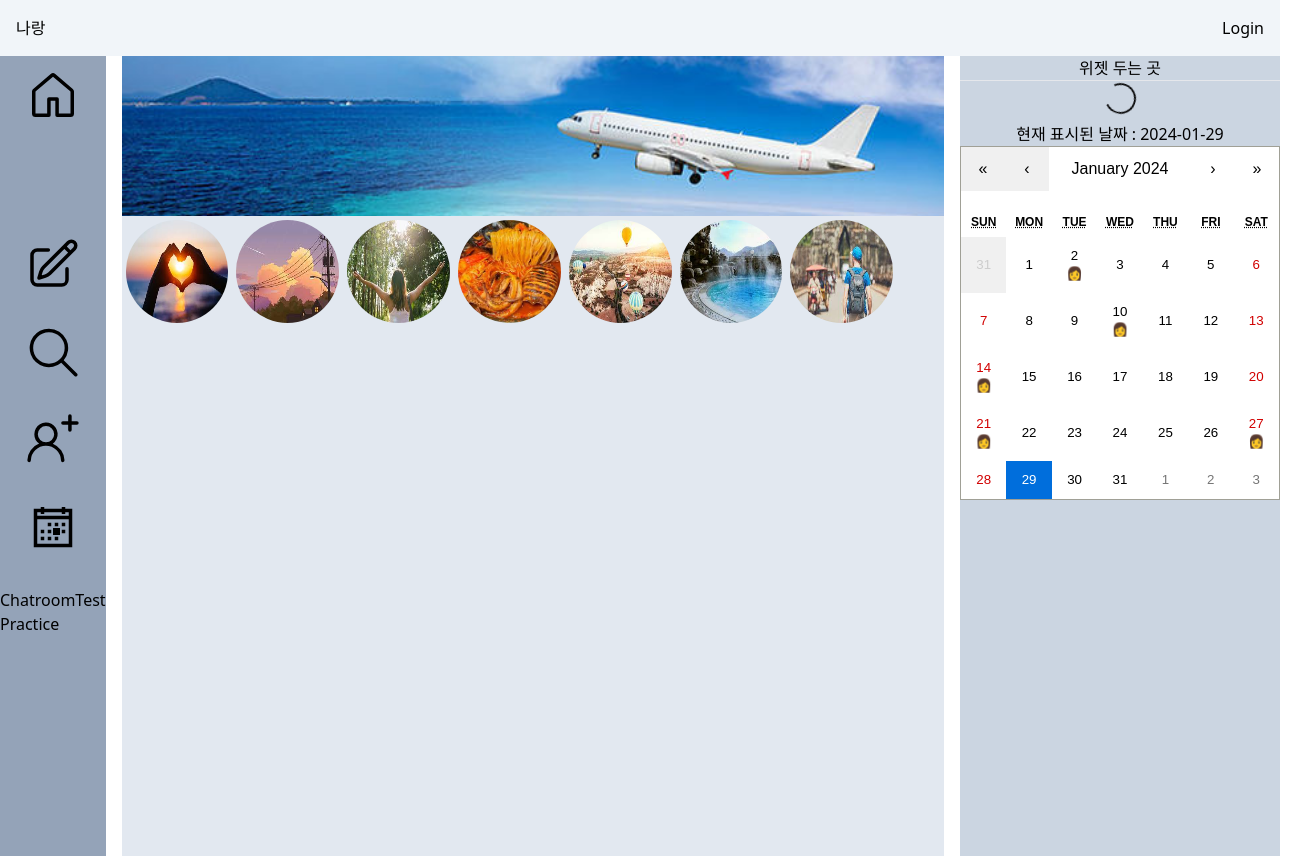
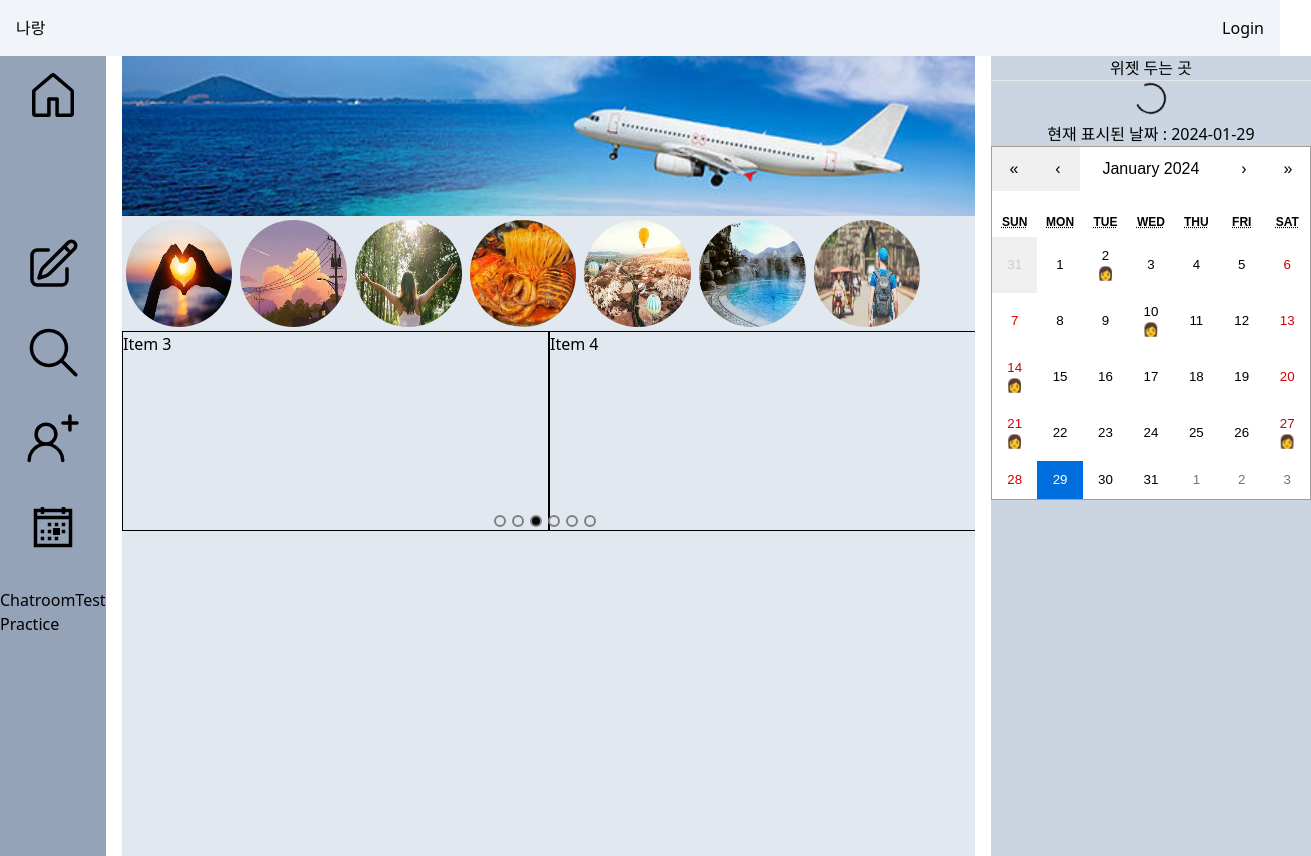
Before and after one commit to narang-trip/frontend, a React (Vite) app in the folder frontend/: page / in a window 1280 px wide. Shown: the whole page, 1311 px wide, since content can reach past the window. Built offline with nearby package versions, Linux system fonts and the light colour scheme.

Commit message:
feat: animation carousel complete
Change-Id: I53813e2f7bcb982df129b7594edbe9fdf1e18cb0

```diff
--- a/frontend/package.json
+++ b/frontend/package.json
@@ -28,6 +28,7 @@
     "react-dom": "^18.2.0",
     "react-icons": "^5.0.1",
     "react-intersection-observer": "^9.5.3",
+    "react-multi-carousel": "^2.8.4",
     "react-redux": "^9.1.0",
     "react-router-dom": "^6.21.2",
     "react-spinners": "^0.13.8",
--- a/frontend/src/components/TripList.jsx
+++ b/frontend/src/components/TripList.jsx
@@ -1,4 +1,4 @@
-import Carousel from "../ui/Carousel";
+import Carousel22 from "../ui/Carousel";
 export default function TripList() {
   let slides = [
     [
@@ -35,7 +35,7 @@ export default function TripList() {
   }
   return (
     <div className="w-full h-full m-auto">
-      <Carousel slides={slides} />
+      <Carousel22 slides={slides} />
     </div>
   );
 }
--- a/frontend/src/ui/Carousel.jsx
+++ b/frontend/src/ui/Carousel.jsx
@@ -1,45 +1,75 @@
-import { useState } from "react";
-import { FaArrowAltCircleLeft, FaArrowAltCircleRight } from "react-icons/fa";
-import { RxDotFilled } from "react-icons/rx";
-const Carousel = ({ slides }) => {
-  const [currentIndex, setCurrentIndex] = useState(0);
+import { Fragment, useState } from "react";
+import Carousel from "react-multi-carousel";
+import "react-multi-carousel/lib/styles.css";
 
-  const prevSlide = () => {
-    const isFirstSlide = currentIndex === 0;
-    const newIndex = isFirstSlide ? slides.length - 1 : currentIndex - 1;
-    setCurrentIndex(newIndex);
-  };
-  const nextSlide = () => {
-    const isLastSlide = currentIndex === slides.length - 1;
-    const newIndex = isLastSlide ? 0 : currentIndex + 1;
-    setCurrentIndex(newIndex);
+const Carousel22 = () => {
+  const [transformValue, setTransformValue] = useState(0);
+  const [itemWidth, setItemWidth] = useState(0);
+  const responsive = {
+    desktop: {
+      breakpoint: { max: 3000, min: 1024 },
+      items: 4,
+      slidesToSlide: 1, // optional, default to 1.
+    },
+    tablet: {
+      breakpoint: { max: 1024, min: 464 },
+      items: 2,
+      slidesToSlide: 2, // optional, default to 1.
+    },
+    mobile: {
+      breakpoint: { max: 464, min: 0 },
+      items: 1,
+      slidesToSlide: 1, // optional, default to 1.
+    },
   };
 
-  const goToSlide = (slideIndex) => {
-    setCurrentIndex(slideIndex);
+  const handleSlide = (currentItem, currentSlide) => {
+    // 현재 항목 및 해당 폭을 기반으로 새로운 transform 값을 계산합니다.
+    const newTransformValue = -currentItem * itemWidth;
+    setTransformValue(newTransformValue);
   };
 
+  const handleResize = () => {
+    // 창 크기 조정 시 항목 너비를 업데이트합니다.
+    const currentWidth = document.querySelector(".carousel-item").offsetWidth;
+    setItemWidth(currentWidth);
+  };
   return (
-    <div>
-      <div className="hidden group-hover:block absolute top-[50%] -translate-x-0 -translate-y-[50%] left-5 text-2xl rounded-full p-2 bg-black/20 text-white cursor-point">
-        <FaArrowAltCircleLeft onClick={prevSlide} size={30} />
-      </div>
-      <div className="hidden group-hover:block absolute top-[50%] -translate-x-0 -translate-y-[50%] right-5 text-2xl rounded-full p-2 bg-black/20 text-white cursor-point">
-        <FaArrowAltCircleRight onClick={nextSlide} size={30} />
-      </div>
-      {/* <div className="flex top-4 justify-center p-2">
-        {slides.map((slide, slideIndex) => (
-          <div
-            key={slideIndex}
-            onClick={() => goToSlide(slideIndex)}
-            className="text-2xl cursor-pointer"
-          >
-            <RxDotFilled />
-          </div>
-        ))}
-      </div> */}
-    </div>
+    <Fragment>
+      <Carousel
+        swipeable={false}
+        draggable={false}
+        showDots={true}
+        responsive={responsive}
+        ssr={true} // means to render carousel on server-side.
+        infinite={true}
+        autoPlay={true}
+        autoPlaySpeed={2000}
+        keyBoardControl={true}
+        customTransition="transform 500ms ease-in-out 0s"
+        transitionDuration={500}
+        containerClass="carousel-container"
+        removeArrowOnDeviceType={["tablet", "mobile"]}
+        dotListClass="custom-dot-list-style"
+        itemClass="carousel-item-padding-40-px"
+      >
+        <div
+          id="carousel_item"
+          className="h-[200px] border border-black boder-solid flex flex-wrap"
+        >
+          <div className="w-[45%] h[auto] m-1 border border-solid border-black carousel-item"></div>
+          <div className="w-[45%] h[auto] m-1 border border-solid border-black"></div>
+          <div className="w-[45%] h[auto] m-1 border border-solid border-black"></div>
+          <div className="w-[45%] h[auto] m-1 border border-solid border-black"></div>
+        </div>
+        <div className="h-[200px] border border-black boder-solid">Item 2</div>
+        <div className="h-[200px] border border-black boder-solid">Item 3</div>
+        <div className="h-[200px] border border-black boder-solid">Item 4</div>
+        <div className="h-[200px] border border-black boder-solid">Item 5</div>
+        <div className="h-[200px] border border-black boder-solid">Item 6</div>
+      </Carousel>
+    </Fragment>
   );
 };
 
-export default Carousel;
+export default Carousel22;
--- /dev/null
+++ b/frontend/src/ui/Carousel3.jsx
@@ -0,0 +1,58 @@
+import { Fragment, useState } from "react";
+import { FaArrowAltCircleLeft, FaArrowAltCircleRight } from "react-icons/fa";
+import { RxDotFilled } from "react-icons/rx";
+const Carousel3 = ({ slides }) => {
+  const [currentIndex, setCurrentIndex] = useState(0);
+
+  const prevSlide = () => {
+    const isFirstSlide = currentIndex === 0;
+    const newIndex = isFirstSlide ? slides.length - 1 : currentIndex - 1;
+    setCurrentIndex(newIndex);
+  };
+  const nextSlide = () => {
+    const isLastSlide = currentIndex === slides.length - 1;
+    const newIndex = isLastSlide ? 0 : currentIndex + 1;
+    setCurrentIndex(newIndex);
+  };
+
+  const goToSlide = (slideIndex) => {
+    setCurrentIndex(slideIndex);
+  };
+
+  return (
+    <div className="relative border border-solid border-black overflow-hidden ">
+      <div className="flex transition-traslate ease-out duration-500 border border-solid border-black">
+        {slides.map((slide, index) => {
+          return (
+            <div key={index} className="w-[800px] flex flex-wrap m-3">
+              <img src={slide[0].url} className="w-[45%] h-[45%]"/>
+              <img src={slide[1].url} />
+              <img src={slide[2].url} />
+              <img src={slide[3].url} />
+            </div>
+          );
+        })}
+      </div>
+
+      <div className=" group-hover:block absolute top-[50%] -translate-x-0 -translate-y-[50%] left-5 text-2xl rounded-full p-2 bg-black/20 text-white cursor-point">
+        <FaArrowAltCircleLeft onClick={prevSlide} size={30} />
+      </div>
+      <div className=" group-hover:block absolute top-[50%] -translate-x-0 -translate-y-[50%] right-5 text-2xl rounded-full p-2 bg-black/20 text-white cursor-point">
+        <FaArrowAltCircleRight onClick={nextSlide} size={30} />
+      </div>
+      {/* <div className="flex top-4 justify-center p-2">
+        {slides.map((slide, slideIndex) => (
+          <div
+            key={slideIndex}
+            onClick={() => goToSlide(slideIndex)}
+            className="text-2xl cursor-pointer"
+          >
+            <RxDotFilled />
+          </div>
+        ))}
+      </div> */}
+    </div>
+  );
+};
+
+export default Carousel3;
```
Also changed, not shown: 1 other file (tests, documents, lock files or other folders).
